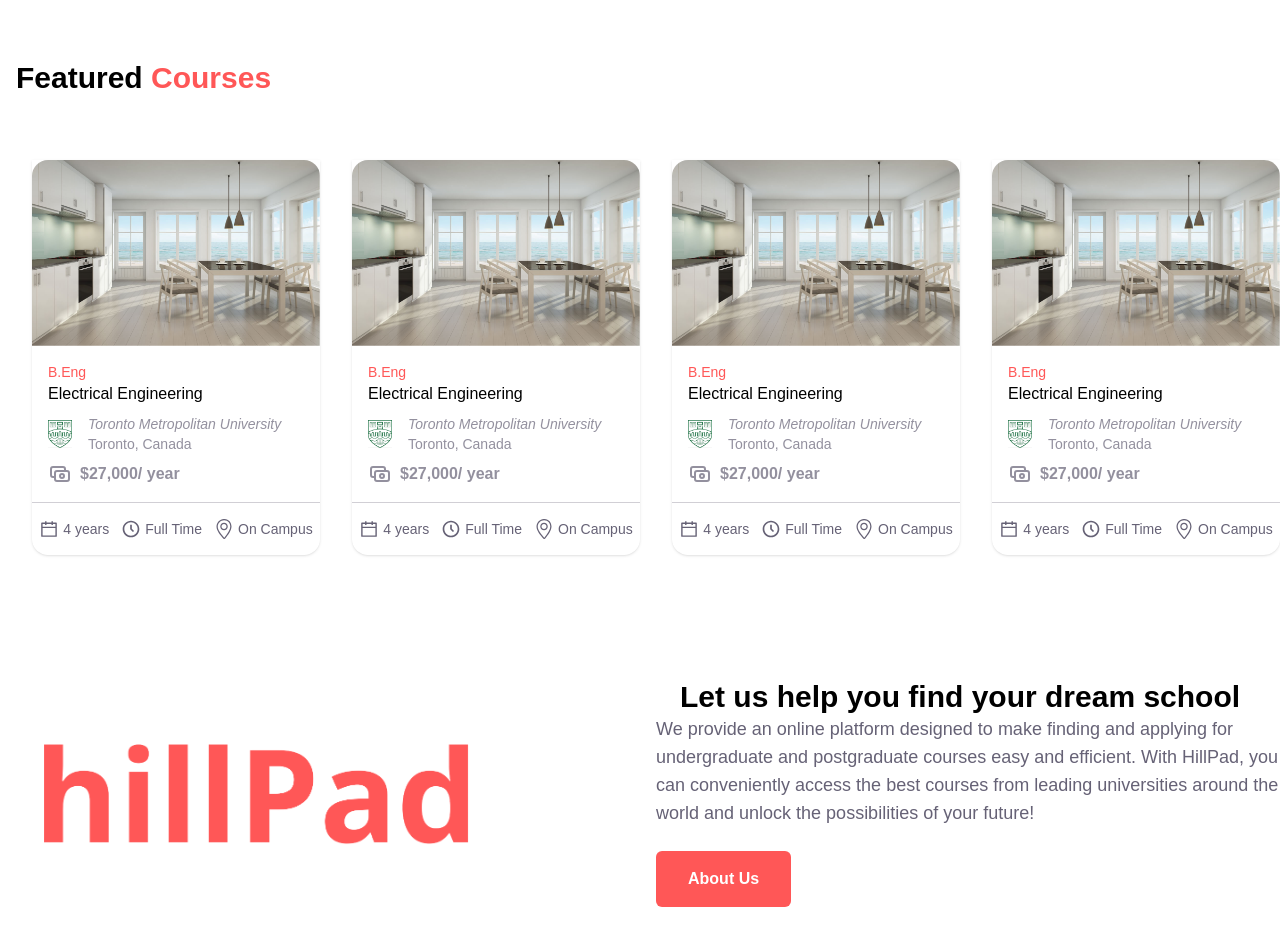
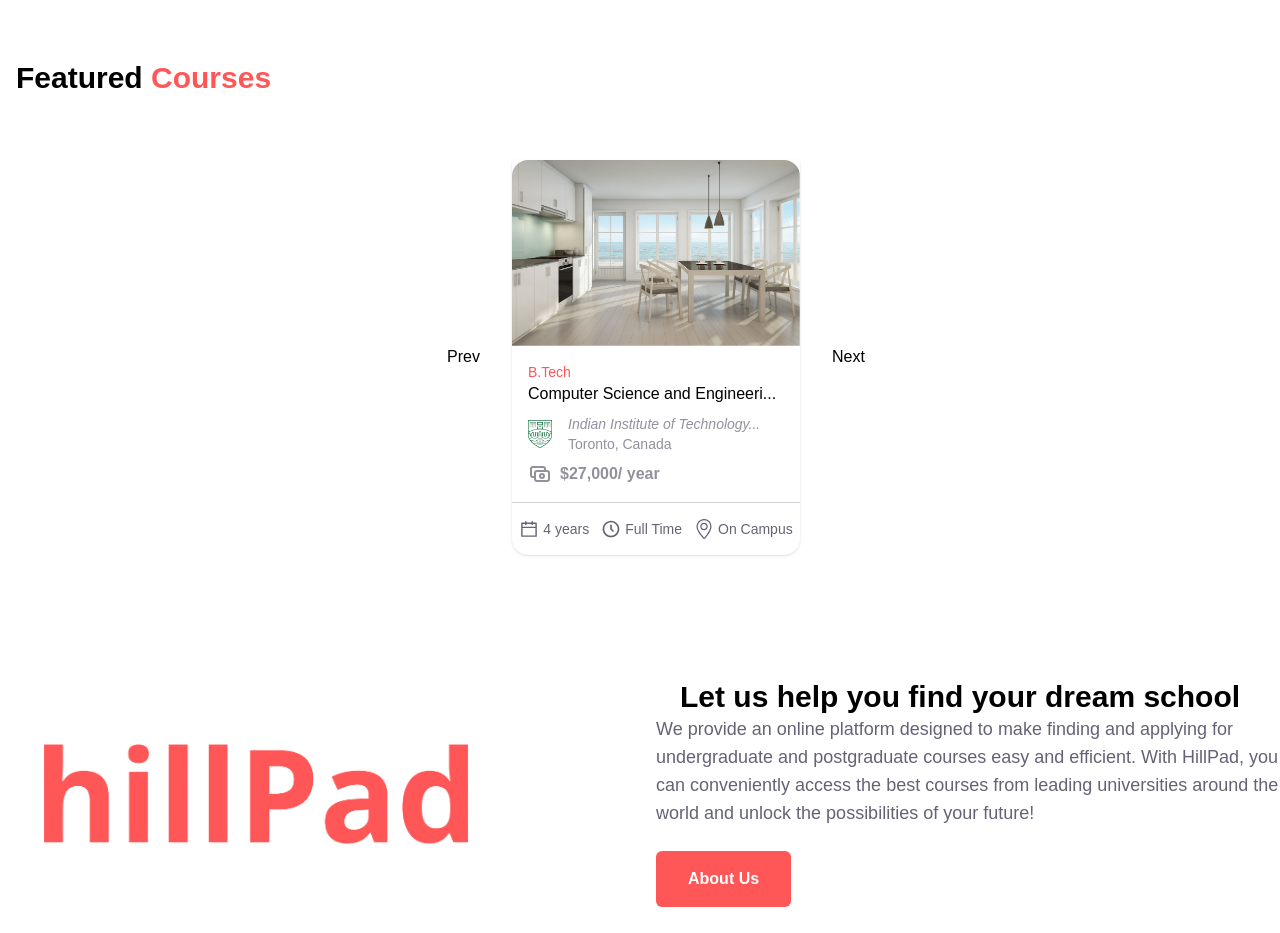
Before and after one commit to Haywhyoh/Hillpad, a React (Vite) app in the folder Hillpad/: page / in a window 1280 px wide. Shown: the part 1800-2733 px from the top of the page. Built offline with nearby package versions, Linux system fonts and the light colour scheme; what tw-elements would draw is missing.

Commit message:
made card have fixed lenght

```diff
--- a/Hillpad/src/components/coursecard.jsx
+++ b/Hillpad/src/components/coursecard.jsx
@@ -5,9 +5,10 @@ import { BiTimeFive } from "react-icons/bi";
 import { SlLocationPin } from "react-icons/sl";
 import { AiOutlineCalendar} from "react-icons/ai";
 
-export default function CourseCard() {
+export default function CourseCard({prop, isHidden}) {
+  console.log(prop.course.substring(0, 32) )
     return (
-        <div className="my-6 w-72 flex justify-center">
+        <div className={`my-6 w-72 justify-center ${isHidden ? 'flex' : 'hidden'}`}>
 
             <div className="shadow rounded-b-2xl relative ">
               {/* <div className="absolute w-12 text-white rounded-md p-1 text-sm top-4 left-4">
@@ -21,15 +22,15 @@ export default function CourseCard() {
                 />
               </div>
               <div className="text-left m-4">
-                <div className="font-normal text-sm text-orange">B.Eng</div>
-                <div className="font-medium pb-2">Electrical Engineering</div>
+                <div className="font-normal text-sm text-orange">{prop.type}</div>
+                <div className="font-medium pb-2">{prop.course.length > 30 ?  `${prop.course.substring(0,30) + '...'} `: prop.course  }</div>
                 <div className='flex items-center gap-x-4'>
                   <div className='w-6'>
                   <img src={logo} alt="logo" />
                   </div>
                   <div>
                 <div className="text-light_black text-sm italic opacity-70 ">
-                  Toronto  Metropolitan University
+                {prop.school.length > 30 ?  `${prop.school.substring(0,30) + '...'} `: prop.school  }
                 </div>
                 <div className="text-light_black text-sm opacity-70">
                   Toronto, Canada
--- /dev/null
+++ b/Hillpad/src/pages/degree.js
@@ -0,0 +1,44 @@
+export const degrees = [
+    {
+        id:0,
+        type:"B.Tech",
+        course:"Computer Science and Engineering",
+        school:"Indian Institute of Technology, Roorkee",
+
+    },
+    {
+        id:1,
+        type:"B.Sc",
+        course:"Mathematics",
+        school:"Mumbai University",
+
+    },
+    {
+        id:2,
+        type:"B.Sc",
+        course:"Computer Science",
+        school:"Chandigarh University",
+
+    },
+    {
+        id:3,
+        type:"B.A",
+        course:"English Literature",
+        school:"Harvard University",
+
+    },
+    {
+        id:4,
+        type:"B.Tech",
+        course:"Electronics and Communication Engineering",
+        school:"Madmensis Austra University",
+
+    },
+    {
+        id:5,
+        type:"B.Ed",
+        course:"English Education",
+        school:"African University",
+
+    }
+]
--- a/Hillpad/src/pages/home.jsx
+++ b/Hillpad/src/pages/home.jsx
@@ -23,9 +23,23 @@ import Header from "../components/header";
 import { HiOutlineCalculator, HiOutlineDesktopComputer, HiUsers } from "react-icons/hi";
 import { RiBook2Fill } from "react-icons/ri";
 import { FiFilm, FiSettings } from "react-icons/fi";
+import { useState } from "react";
+import { degrees } from "./degree";
 export default function Home() {
   const disciplines = data.results;
+  const [currentIndex, setCurrentIndex] = useState(0);
+  const cards = [1, 2, 3, 4, 5];
 
+  const handlePrevClick = () => {
+    setCurrentIndex((prevIndex) => (prevIndex === 0 ? cards.length - 1 : prevIndex - 1));
+    console.log(currentIndex)
+  };
+
+  const handleNextClick = () => {
+    setCurrentIndex((prevIndex) => (prevIndex === cards.length - 1 ? 0 : prevIndex + 1));
+    console.log(currentIndex)
+
+  };
   return (
     <>
       <Header />
@@ -369,11 +383,11 @@ export default function Home() {
           <div className="text-left text-2xl font-bold my-8 md:text-5xl md:my-10 lg:text-3xl lg:font-semibold">
             Featured <span className="text-orange">Courses</span>
           </div>
-          <div className="my-6 flex flex-wrap justify-center gap-8 mx-auto">
-            <CourseCard />
-            <CourseCard />
-            <CourseCard />
-            <CourseCard />
+          <div className="my-6 flex justify-center gap-8 mx-auto">
+          <button onClick={handleNextClick}>Prev</button>
+
+            {degrees.map((degree) => (<CourseCard key={degree.id} prop={degree} isHidden={degree.id === currentIndex }/>))}
+            <button onClick={handleNextClick}>Next</button>
 
           </div>
         </section>
```
